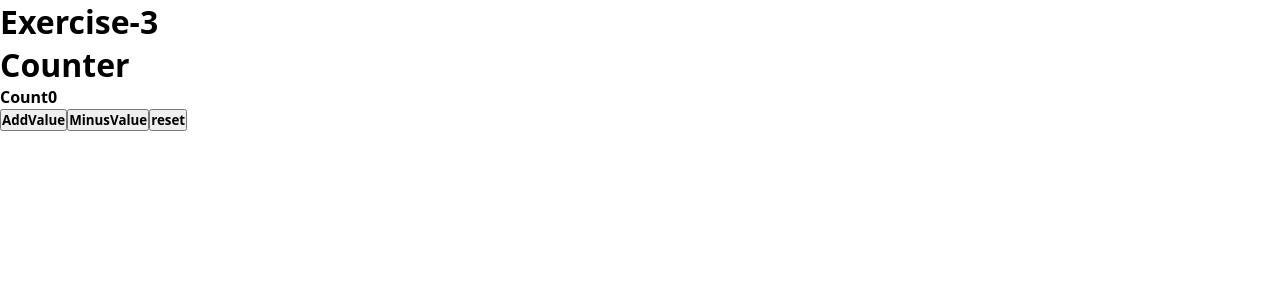
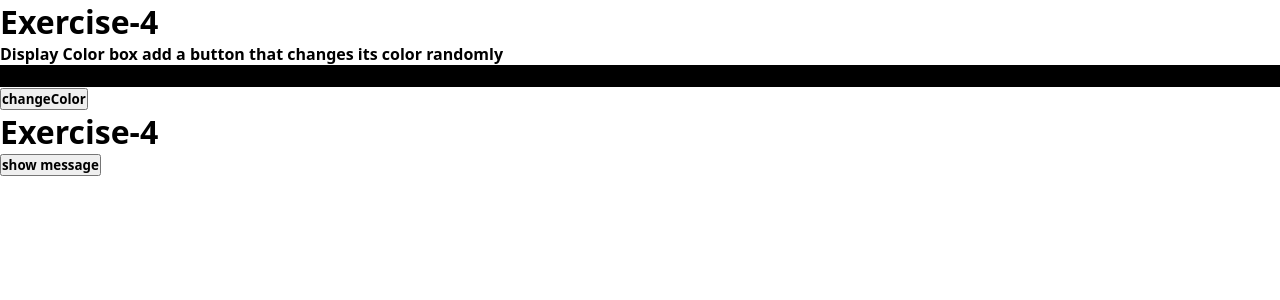
Before and after one commit to nikhildev-webapp/ReactFundamentals, a React (Vite) app: page / in a window 1280 px wide. Shown: the top 300 px of the page. Built offline with nearby package versions, Linux system fonts and the light colour scheme.

Commit message:
exxercise-5

```diff
--- a/src/App.jsx
+++ b/src/App.jsx
@@ -1,13 +1,14 @@
 import './App.css'
-import Counter from './components/Counter'
-import PropsExercise from './components/PropsExercise'
+import ColorBox from './components/ColorBox'
+import ToggleMessage from './components/ToggleMessage'
 
 function App() {
 
 
   return (
     <>
-      <Counter/>
+      <ColorBox />
+      <ToggleMessage/>
     </>
   )
 }
--- /dev/null
+++ b/src/components/ColorBox.jsx
@@ -0,0 +1,22 @@
+import React, { useState } from 'react'
+
+const ColorBox = () => {
+    const [color, setColor] = useState('#000');
+    const generateNewColor = () => {
+        return '#' + Math.floor(Math.random()*16777215).toString(16).padStart(6, '0').slice(0, 6);
+    }
+    const changeColor = () => {
+        const newColor = generateNewColor;
+        setColor(newColor)
+    }
+  return (
+      <>
+          <h1>Exercise-4</h1>
+          <p>Display Color box add a button that changes its color randomly</p>
+          <div style={{backgroundColor:color}}>{color}</div>
+          <button onClick={changeColor}>changeColor</button>
+      </>
+  )
+}
+
+export default ColorBox
--- /dev/null
+++ b/src/components/ToggleMessage.jsx
@@ -0,0 +1,24 @@
+import React from 'react'
+import { useState } from 'react'
+
+const ToggleMessage = () => {
+    const [isVissble, setIsVissbile] = useState(false);
+    const toggleMessage = () => {
+        setIsVissbile(!isVissble);
+    }
+  return (
+      <>
+          <h1>Exercise-4</h1>
+          <button onClick={toggleMessage}>
+              {isVissble?'Hide Message':'show message'}
+          </button>
+          {isVissble && (
+              <div style={{ marginTop: '10px', padding: '10px', border: '1px solid black' }}>
+                  <p>I love Software devlopment</p>
+              </div>
+          )}
+      </>
+  )
+}
+
+export default ToggleMessage
```
